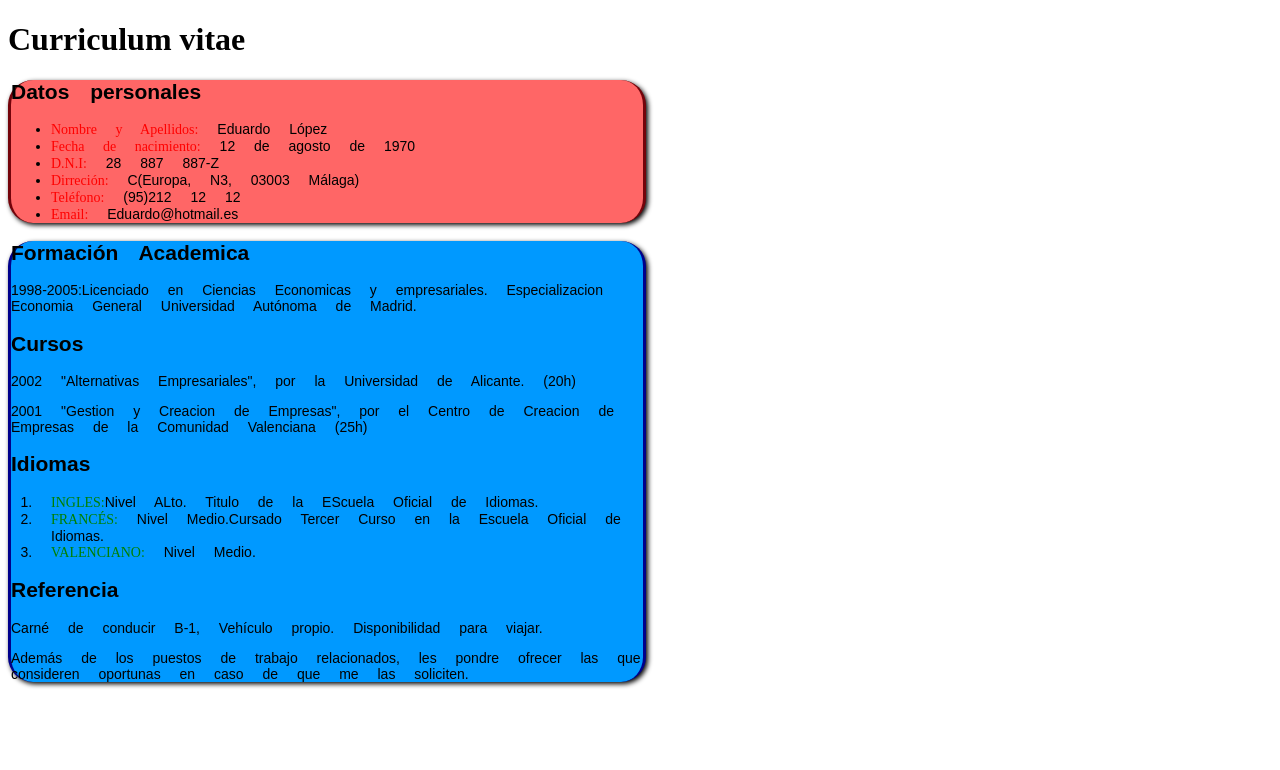
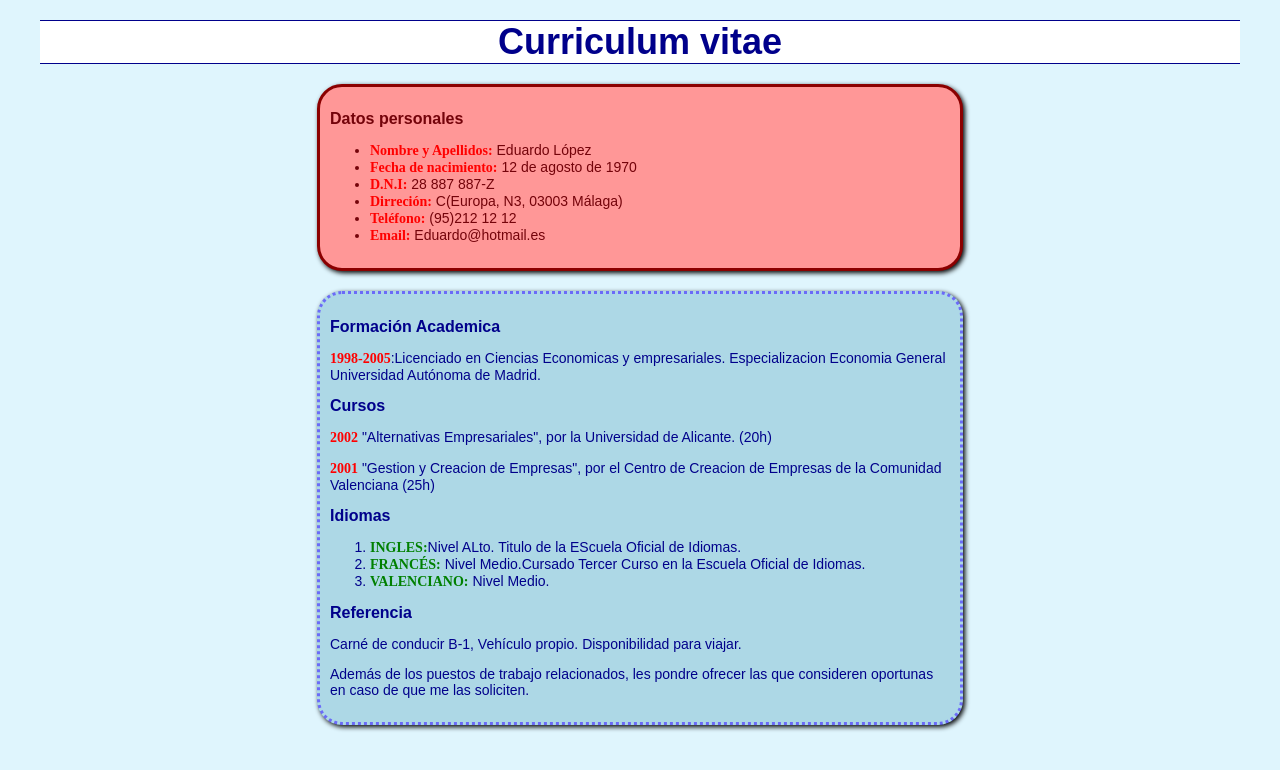
Before and after one commit to Lotoz/LLMM, a plain HTML site: page Tema 2/ejercicio3/index.html in a window 1280 px wide. Drawn offline with Linux system fonts and the light colour scheme; a script that the page names is missing.

Commit message:
Update style.css

```diff
--- a/Tema 2/ejercicio3/style.css
+++ b/Tema 2/ejercicio3/style.css
@@ -1,61 +1,78 @@
-.body {
+body {
     font-family: Verdana, 'Geneva', Tahoma, sans-serif;
     font-size: 12px;
     color: #000000;
-    border-width: 20px;
-    border-style: solid;
-    border-color: #ff0000;
-    background-color:#DFF5FD;
-    position: center;
+    border-color: #ffffff;
+    background-color: none;
+    margin: 20px;
+    background-color: #dff5fd;
+
 }
-.h1{
+h1{
     font-family: Arial, Helvetica, sans-serif;
     font-size: 36px;
-    font-style: bold;
+    font-weight: bolder;
     color:#00008b;
-    border-top: 20px;
-    border-bottom: 20px;
-    border-left:20px;
-    border-right: 20px;
-    background-color: #DFF5FD;
+    border-color: #00008b;
+    border-top: solid thin;
+    border-bottom: solid thin;
+    background-color: white;
+    margin: 20px;
+    text-align: center;
 }
-.h2 {
+h2 {
     font-size: 16px;
     font-style: bold;
 }
 .lista1 {
-    font-style: bold;
+    font-weight: bolder;
     font-family: 'Times New Roman', Times, serif;
     font-size: 14px;
     color: #ff0000;
 }
 .lista2 {
-    font-style: bold;
+    font-weight: bolder;
     font-family: 'Times New Roman', Times, serif;
     font-size: 14px;
     color: #008000;
 }
+.fecha {
+    font-weight: bolder;
+    font-family: 'Times New Roman', Times, serif;
+    font-size: 14px;
+    color: red;
+}
 .bloque1 {
-    background-color: #ff6666;
+    background-color: #ff9797;
+    color: #74030A;
     font-size: 14px;
     font-family: Arial, Helvetica, sans-serif;
-    border: solid 3px #74030A;
-    word-spacing: 15px;
-    border-top: 20px;
-    border-bottom: 20px;
+    border: solid 3px darkred;
+    border-spacing: 15px;
+    border: auto;
     width: 50%;
     border-radius: 25px;
     box-shadow: 2px 2px 5px black;
+    margin-left: auto;
+    margin-right: auto;
+    margin-top: 20px;
+    margin-bottom: 20px;
+    padding: 10px;
 }
 .bloque2 {
-    background-color: #0099ff;
+    background-color: lightblue;
+    color: darkblue;
     font-size: 14px;
     font-family: Arial, Helvetica, sans-serif;
-    border: solid 3px darkblue;
-    word-spacing: 15px;
-    border-top: 20px;
-    border-bottom: 20px;
+    border: dotted 3px rgb(107, 107, 248);
+    border-spacing: 15px;
+    border: auto;
     width: 50%;
     border-radius: 25px;
     box-shadow: 2px 2px 5px black;
+    margin-left: auto;
+    margin-right: auto;
+    margin-top: 20px;
+    margin-bottom: 20px;
+    padding: 10px;
 }
```
